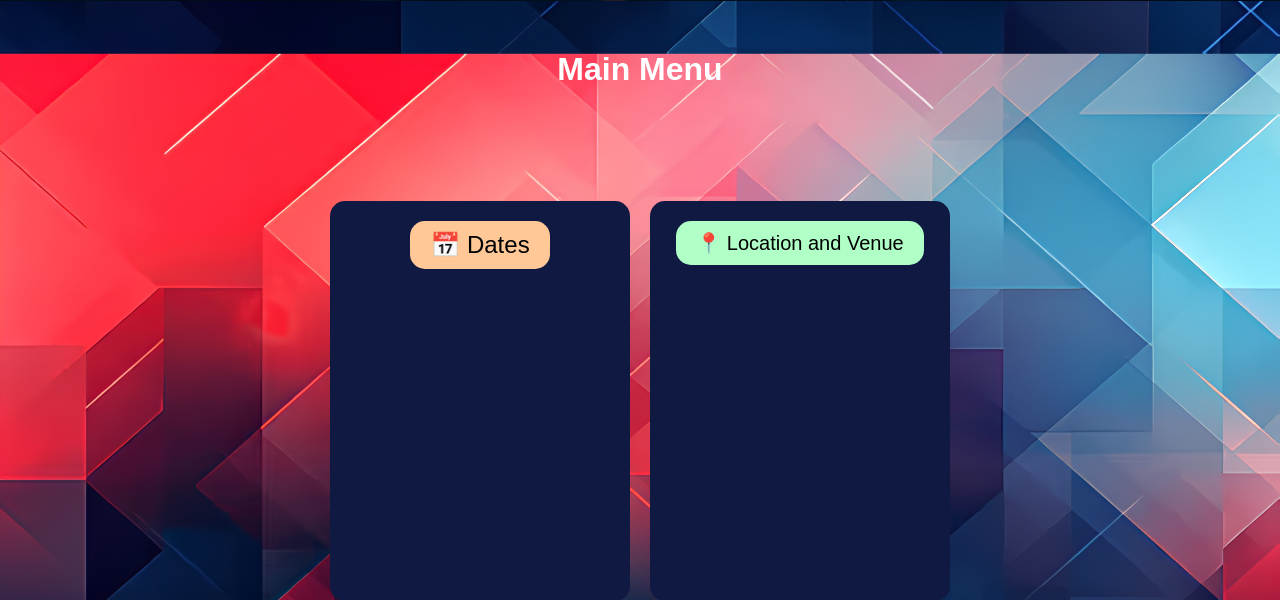
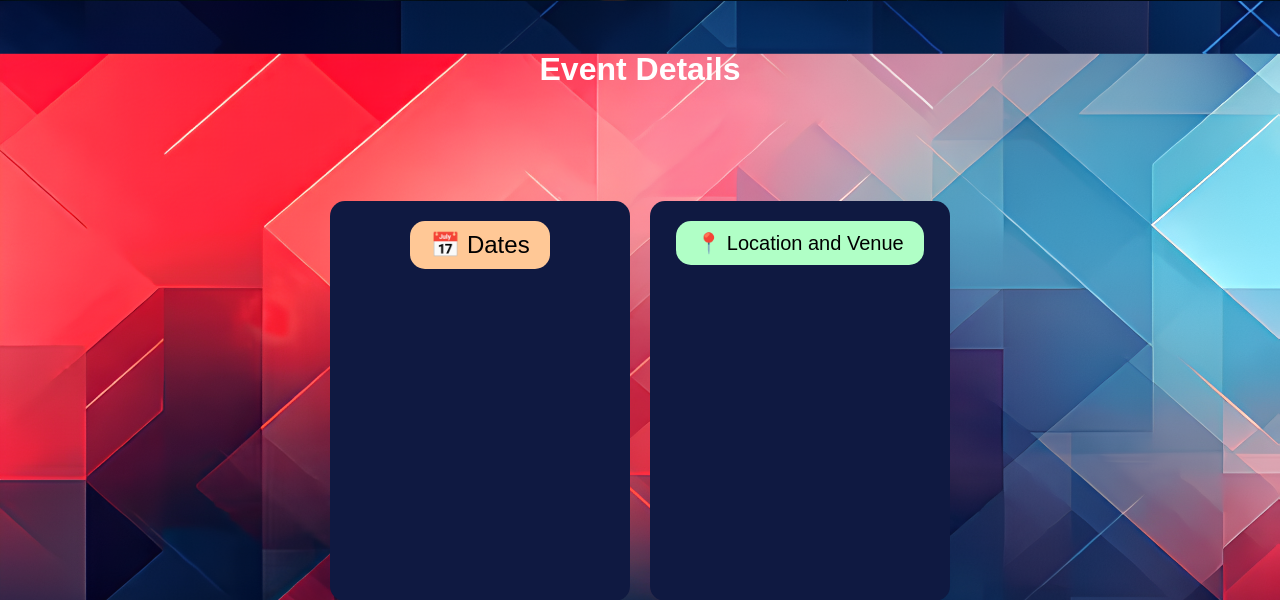
Before and after one commit to Tornike-I/web-design-c, a Flask app: page / in a window 1280 px wide. Shown: the part 799-1399 px from the top of the page. Run offline with Flask 3, Linux system fonts and the light colour scheme.

Commit message:
swapped main menu for event details

```diff
--- a/templates/index.html
+++ b/templates/index.html
@@ -80,7 +80,7 @@
   </nav>
 
   <div id="main" class="main-content section-wrapper">
-    <div class="main-title">Main Menu</div>
+    <div class="main-title">Event Details</div>
     <div class="columns">
       <div class="column"><div class="card">📅 Dates</div></div>
       <div class="column"><div class="card green">📍 Location and Venue</div></div>
@@ -88,9 +88,7 @@
     </div>
   </div>
 
-  <div id="event-details" class="section-wrapper">
-    <div class="main-title">Event Details</div>
-  </div>
+
 
   <div id="speakers" class="section-wrapper">
     <div class="main-title">Speakers</div>
```
